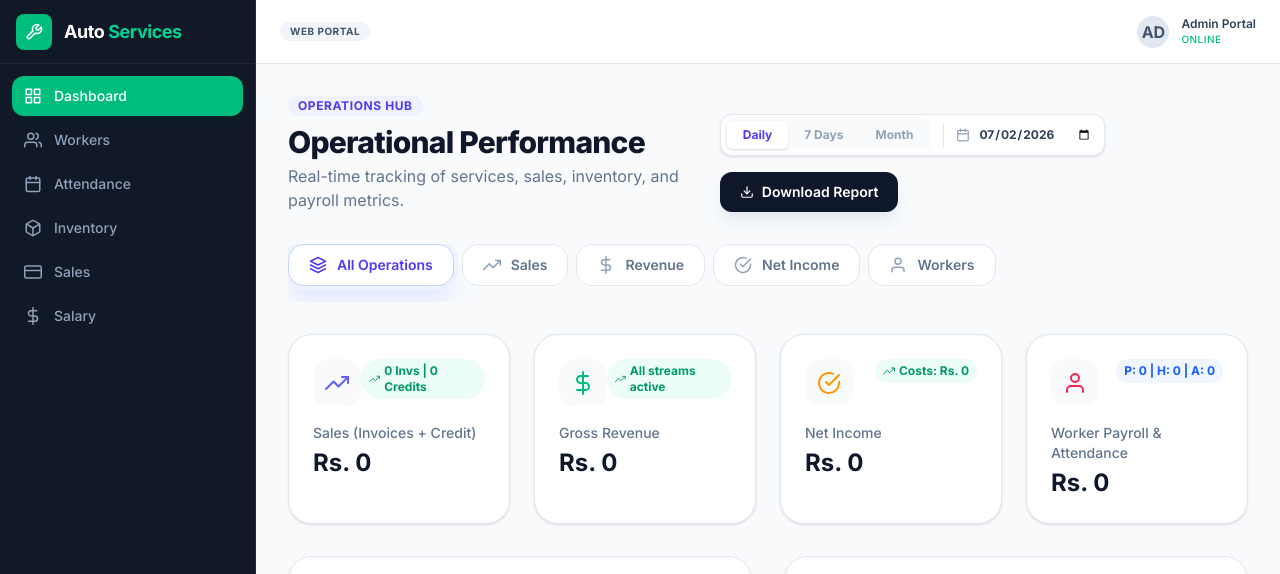
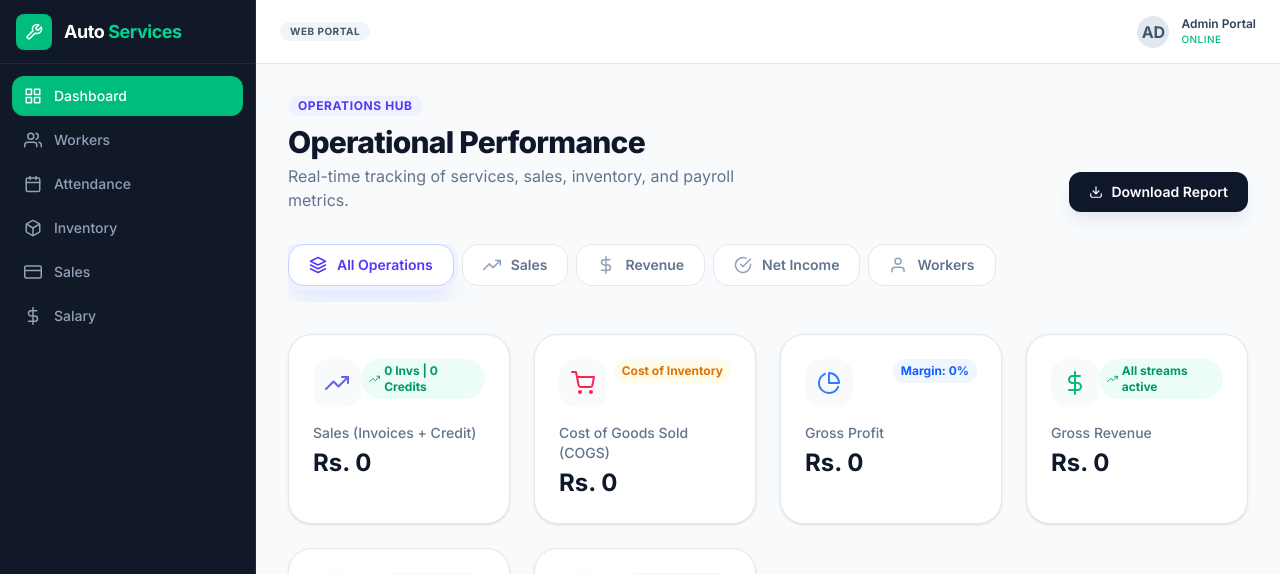
Before and after one commit to Aurion-dev-lab/TyreShop-web-portal, a React (Vite) app: page /dashboard in a window 1280 px wide. Shown: the top 574 px of the page. Built offline with nearby package versions, Linux system fonts and the light colour scheme; no server answers; sample sign-in values are in the browser's storage.

Commit message:
- fixed the dashboard and profits

```diff
--- a/src/pages/DashboardPage.jsx
+++ b/src/pages/DashboardPage.jsx
@@ -10,6 +10,8 @@ import {
   FiDownload,
   FiCalendar,
   FiLayers,
+  FiPieChart,
+  FiShoppingCart,
 } from 'react-icons/fi'
 import { rangeOptions, rangeMetrics } from '../data/metrics.jsx'
 import { useHelper } from '../context/helperContext.jsx'
@@ -195,6 +197,14 @@ const DashboardPage = ({ onLogout }) => {
     return totalRevenue - totalCosts;
   }, [totalRevenue, totalCosts]);
 
+  const grossProfit = useMemo(() => {
+    return totalRevenue - (completedInvoiceProductCost + tyreExportCosts);
+  }, [totalRevenue, completedInvoiceProductCost, tyreExportCosts]);
+
+  const cogs = useMemo(() => {
+    return completedInvoiceProductCost + tyreExportCosts;
+  }, [completedInvoiceProductCost, tyreExportCosts]);
+
   const attendanceStats = useMemo(() => {
     let present = 0;
     let halfDay = 0;
@@ -290,6 +300,24 @@ const DashboardPage = ({ onLogout }) => {
       label: 'Sales (Invoices + Credit)'
     },
     {
+      key: 'cogs',
+      category: 'revenue',
+      icon: <FiShoppingCart className="text-rose-500" />,
+      value: `Rs. ${cogs.toLocaleString()}`,
+      trend: 'Cost of Inventory',
+      trendType: 'warning',
+      label: 'Cost of Goods Sold (COGS)'
+    },
+    {
+      key: 'grossProfit',
+      category: 'revenue',
+      icon: <FiPieChart className="text-blue-500" />,
+      value: `Rs. ${grossProfit.toLocaleString()}`,
+      trend: `Margin: ${totalRevenue > 0 ? Math.round((grossProfit / totalRevenue) * 100) : 0}%`,
+      trendType: 'info',
+      label: 'Gross Profit'
+    },
+    {
       key: 'revenue',
       icon: <FiDollarSign className="text-emerald-500" />,
       value: `Rs. ${totalRevenue.toLocaleString()}`,
@@ -318,7 +346,7 @@ const DashboardPage = ({ onLogout }) => {
   const visibleStats =
     activeCategory === 'all'
       ? topStats
-      : topStats.filter((card) => card.key === activeCategory)
+      : topStats.filter((card) => (card.category || card.key) === activeCategory)
 
   return (
     <div className="space-y-8">
@@ -338,37 +366,6 @@ const DashboardPage = ({ onLogout }) => {
         </div>
 
         <div className="flex flex-wrap items-center gap-4">
-          <div className="flex items-center gap-3 bg-white p-1 rounded-xl shadow-sm border border-slate-200">
-            <div className="flex p-0.5 bg-slate-50 rounded-lg">
-              {rangeOptions.map((range) => (
-                <button
-                  key={range.key}
-                  onClick={() => setActiveRange(range.key)}
-                  className={`px-4 py-1.5 text-xs font-bold rounded-md transition-all ${activeRange === range.key
-                    ? 'bg-white text-indigo-600 shadow-sm'
-                    : 'text-slate-400 hover:text-slate-600'
-                    }`}
-                >
-                  {range.label}
-                </button>
-              ))}
-            </div>
-
-            <div className="h-6 w-px bg-slate-200"></div>
-
-            <div className="relative flex items-center gap-2 pr-2">
-              <FiCalendar className="text-slate-400 text-sm" />
-              <input
-                type="date"
-                value={selectedDate}
-                onChange={(e) => {
-                  setSelectedDate(e.target.value)
-                  setActiveRange('daily')
-                }}
-                className="bg-transparent text-xs font-bold text-slate-700 outline-none cursor-pointer"
-              />
-            </div>
-          </div>
 
           <button
             onClick={handleDownloadSaleReport}
@@ -667,9 +664,6 @@ const DashboardPage = ({ onLogout }) => {
                 <FiCheckCircle className="text-indigo-200" />
                 <span className="text-xs font-bold uppercase tracking-wider">{totalPaidWorkers} of {workers.length} salaries released</span>
               </div>
-              <button onClick={() => navigate('/workers-log')} className="text-[10px] font-black uppercase tracking-widest bg-white/20 px-3 py-1.5 rounded hover:bg-white/30 transition-colors cursor-pointer">
-                Details
-              </button>
             </div>
           </div>
         )}
```
